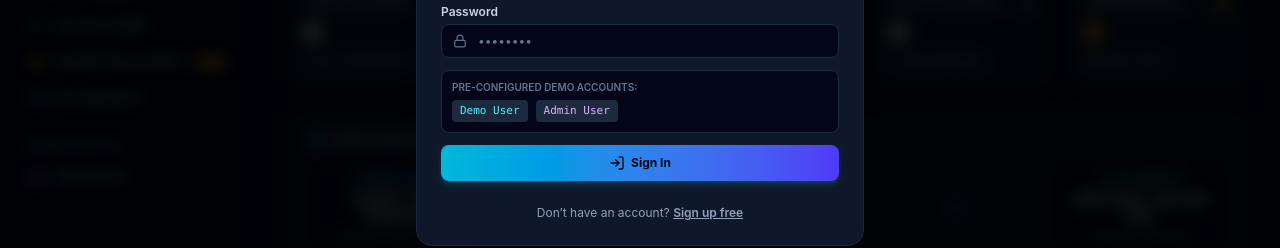
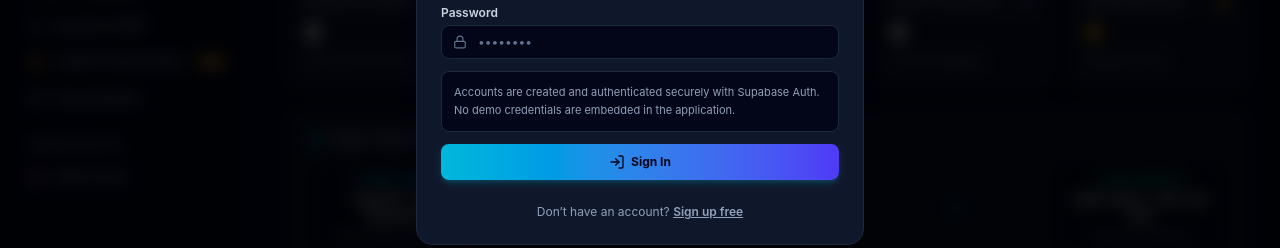
Before and after one commit to best-digital-offer/intimeconnector, a React (Vite) app: page / in a window 1280 px wide. Both pictures are taken after a click on the button "Sign In / Register". Shown: the part 349-597 px from the top of the page. Built offline with nearby package versions, Linux system fonts and the light colour scheme; no server answers.

Commit message:
Remove embedded demo accounts and use real Supabase authentication

```diff
--- a/src/components/AuthModal.tsx
+++ b/src/components/AuthModal.tsx
@@ -26,7 +26,8 @@ export const AuthModal: React.FC<AuthModalProps> = ({ isOpen, onClose, onSuccess
     try {
       if (isLogin) {
         const res = await api.login(email, password);
-        onSuccess(res.user);
+        const me = await api.getMe();
+        onSuccess(me.user);
       } else {
         const res = await api.signup(email, password, name);
         onSuccess(res.user);
@@ -121,27 +122,9 @@ export const AuthModal: React.FC<AuthModalProps> = ({ isOpen, onClose, onSuccess
           </div>
 
           {/* Quick Demo Logins */}
-          <div className="rounded-lg bg-slate-950 p-2.5 border border-slate-800 space-y-1.5">
-            <span className="text-[10px] uppercase font-semibold text-slate-500 block">
-              Pre-configured Demo Accounts:
-            </span>
-            <div className="flex gap-2">
-              <button
-                type="button"
-                onClick={() => fillDemoCredentials('user')}
-                className="rounded bg-slate-800 hover:bg-slate-700 px-2 py-1 text-[11px] text-cyan-300 font-mono transition"
-              >
-                Demo User
-              </button>
-              <button
-                type="button"
-                onClick={() => fillDemoCredentials('admin')}
-                className="rounded bg-slate-800 hover:bg-slate-700 px-2 py-1 text-[11px] text-purple-300 font-mono transition"
-              >
-                Admin User
-              </button>
-            </div>
-          </div>
+          <p className="rounded-lg border border-slate-800 bg-slate-950 p-3 text-[11px] leading-relaxed text-slate-400">
+            Accounts are created and authenticated securely with Supabase Auth. No demo credentials are embedded in the application.
+          </p>
 
           <button
             type="submit"
```
